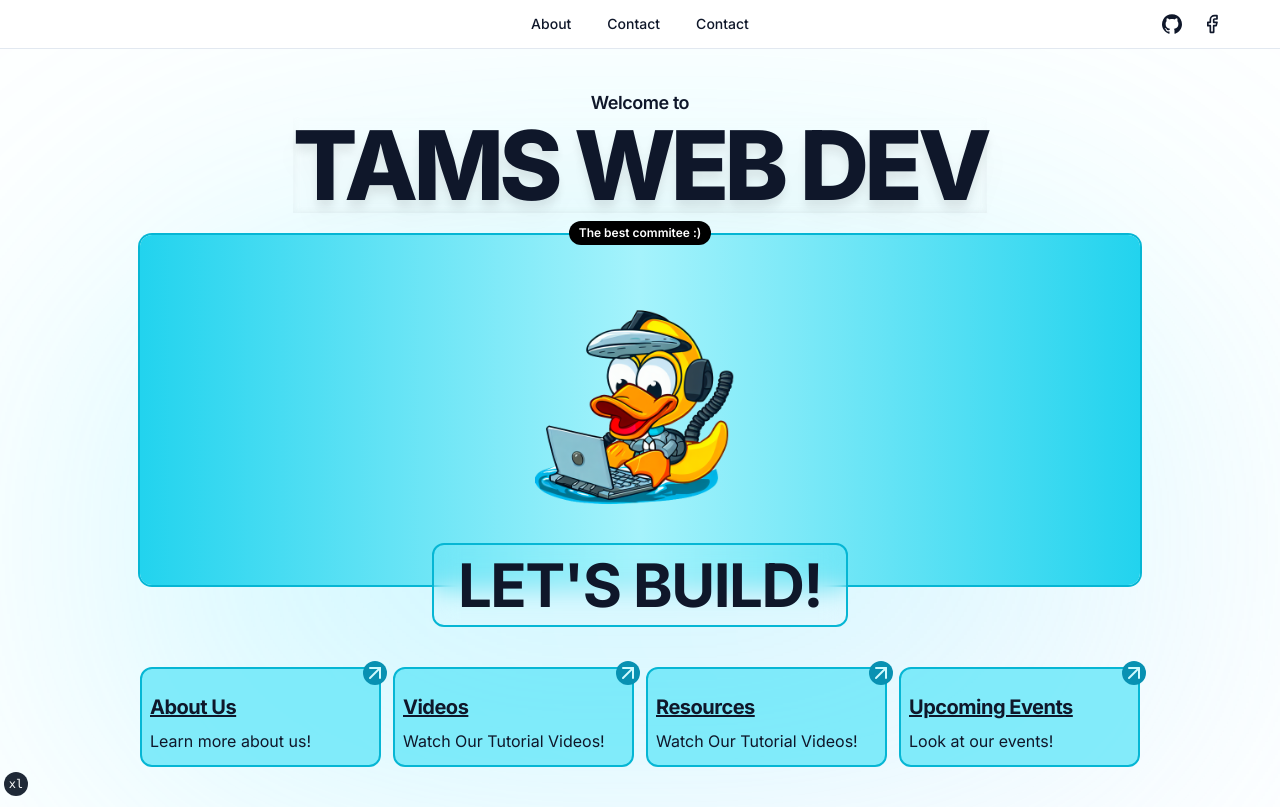
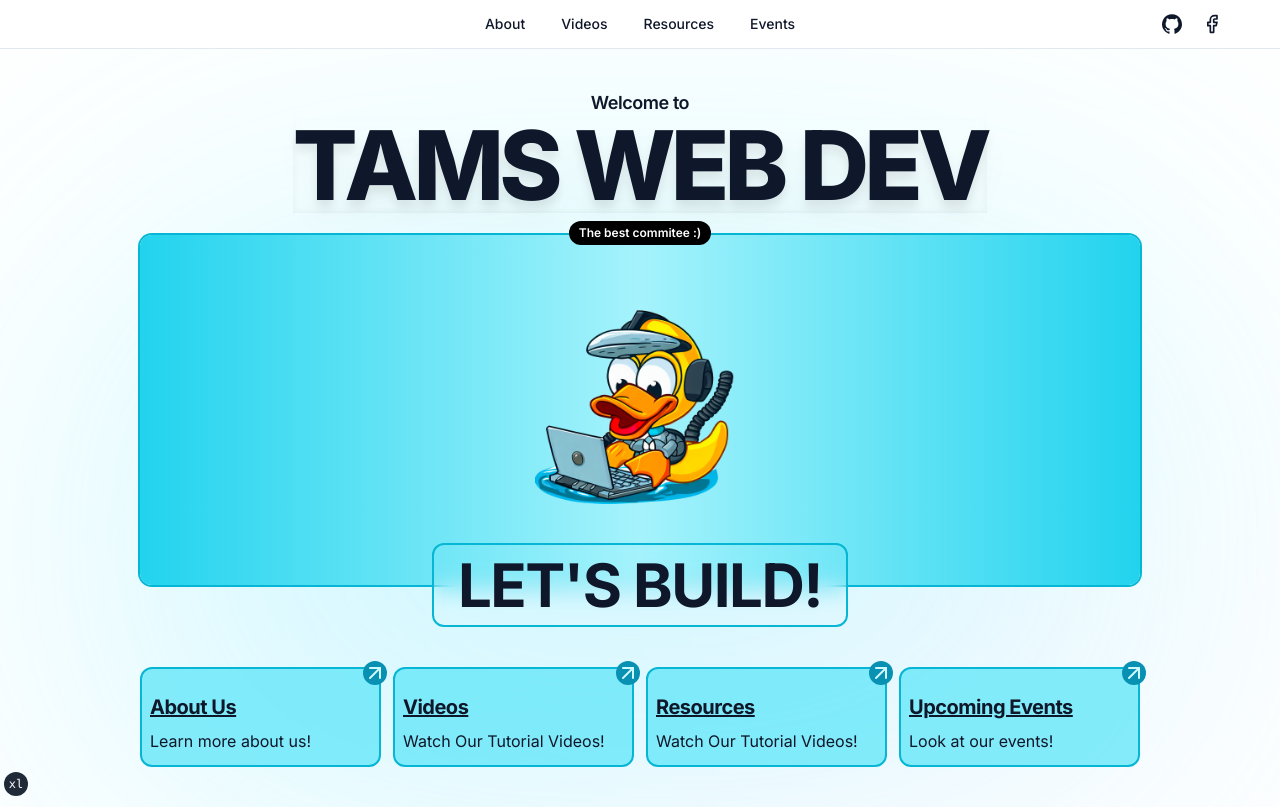
Before and after one commit to cso-webdev/club-website, a Next.js app: page / in a window 1280 px wide. Built offline with nearby package versions, Linux system fonts and the light colour scheme.

Commit message:
fix: Fix Content on Main Menu Bar

```diff
--- a/components/site-header.tsx
+++ b/components/site-header.tsx
@@ -35,7 +35,7 @@ export function SiteHeader() {
                     variant: "link",
                   })}
                 >
-                  Contact
+                  Videos
                   <span className="sr-only">Contact</span>
                 </div>
               </Link>
@@ -45,8 +45,18 @@ export function SiteHeader() {
                     variant: "link",
                   })}
                 >
-                  Contact
-                  <span className="sr-only">Contact</span>
+                  Resources
+                  <span className="sr-only">Resources</span>
+                </div>
+              </Link>
+              <Link href="/contact" rel="noreferrer">
+                <div
+                  className={buttonVariants({
+                    variant: "link",
+                  })}
+                >
+                  Events
+                  <span className="sr-only">Videos</span>
                 </div>
               </Link>
             </div>
```
